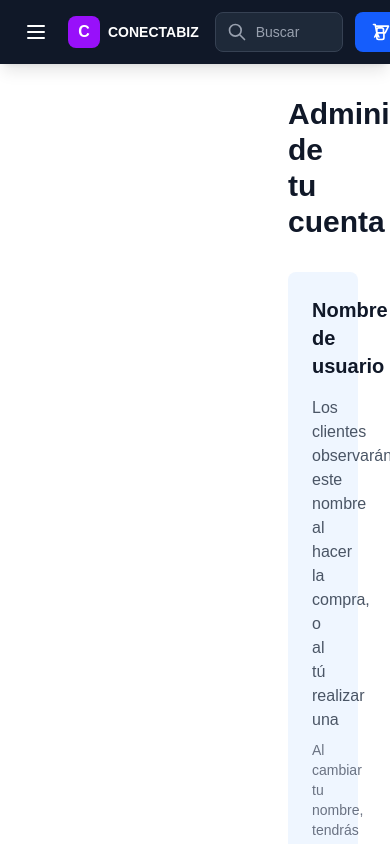
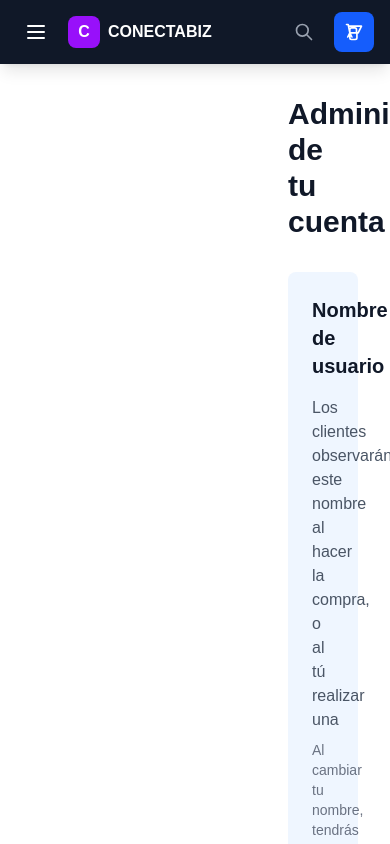
Before and after one commit to MiguelRestrepoL/ConectaBizFend, a Next.js app: page /perfil in a window 390 px wide. Shown: the top 844 px of the page. Built offline with nearby package versions, Linux system fonts and the light colour scheme; no server answers.

Commit message:
Responsive - header test (?)

```diff
--- a/src/app/components/Header.jsx
+++ b/src/app/components/Header.jsx
@@ -4,18 +4,11 @@ import React from 'react';
 
 const Header = ({ userName = 'Usuario', onMenuClick }) => {
   return (
-    <header className="
-      fixed top-0 right-0 z-40
-      bg-gray-900 text-white
-      w-full
-      lg:left-64
-      shadow-lg
-    ">
-      <div className="h-16 px-4 lg:px-8 flex items-center justify-between gap-4">
+    <header className="fixed top-0 right-0 z-40 bg-gray-900 text-white w-full lg:left-64 shadow-lg">
+      <div className="h-16 px-4 lg:px-8 flex items-center justify-between">
 
-        {/* SECCIÓN IZQUIERDA: Solo en móvil/tablet */}
+        {/* IZQUIERDA: Solo móvil/tablet */}
         <div className="flex items-center gap-3 lg:hidden">
-          {/* Hamburguesa */}
           <button
             onClick={onMenuClick}
             className="p-2 hover:bg-gray-800 rounded-lg transition-colors"
@@ -26,33 +19,33 @@ const Header = ({ userName = 'Usuario', onMenuClick }) => {
             </svg>
           </button>
 
-          {/* Logo */}
           <div className="flex items-center gap-2">
             <div className="w-8 h-8 bg-purple-600 rounded-lg flex items-center justify-center">
               <span className="text-white font-bold">C</span>
             </div>
-            <span className="font-bold text-sm sm:text-base">CONECTABIZ</span>
+            <span className="font-bold">CONECTABIZ</span>
           </div>
         </div>
 
-        {/* SECCIÓN CENTRO: Solo en desktop */}
-        <div className="hidden lg:flex flex-1 justify-center">
-          <h1 className="text-lg font-medium">
+        {/* CENTRO: Solo desktop */}
+        <div className="hidden lg:flex flex-1 justify-center min-w-0 px-4">
+          <h1 className="text-lg font-medium whitespace-nowrap">
             ¡Bienvenido nuevamente {userName}!
           </h1>
         </div>
 
-        {/* SECCIÓN DERECHA: Siempre visible */}
+        {/* DERECHA: Búsqueda + Botón */}
         <div className="flex items-center gap-3 flex-shrink-0">
 
-          {/* Input de Búsqueda */}
+          {/* Búsqueda - Desktop: input completo, Móvil: solo ícono */}
           <div className="relative">
+            {/* Input completo (hidden en móvil muy pequeño) */}
             <input
               type="text"
               placeholder="Buscar"
               className="
-                h-10
-                w-32 sm:w-48 lg:w-64
+                hidden sm:block
+                h-10 w-48 lg:w-64
                 bg-gray-800
                 text-white text-sm
                 placeholder-gray-400
@@ -62,11 +55,10 @@ const Header = ({ userName = 'Usuario', onMenuClick }) => {
                 focus:outline-none
                 focus:ring-2
                 focus:ring-purple-500
-                focus:border-purple-500
               "
             />
             <svg
-              className="absolute left-3 top-1/2 transform -translate-y-1/2 w-5 h-5 text-gray-400 pointer-events-none"
+              className="hidden sm:block absolute left-3 top-2.5 w-5 h-5 text-gray-400 pointer-events-none"
               fill="none"
               stroke="currentColor"
               viewBox="0 0 24 24"
@@ -78,21 +70,27 @@ const Header = ({ userName = 'Usuario', onMenuClick }) => {
                 d="M21 21l-6-6m2-5a7 7 0 11-14 0 7 7 0 0114 0z"
               />
             </svg>
+
+            {/* Solo ícono en móvil */}
+            <button className="sm:hidden p-2 hover:bg-gray-800 rounded-lg">
+              <svg className="w-5 h-5 text-gray-400" fill="none" stroke="currentColor" viewBox="0 0 24 24">
+                <path strokeLinecap="round" strokeLinejoin="round" strokeWidth={2} d="M21 21l-6-6m2-5a7 7 0 11-14 0 7 7 0 0114 0z" />
+              </svg>
+            </button>
           </div>
 
-          {/* Botón Mi Tienda */}
+          {/* Botón Mi Tienda / Carrito */}
           <button
             className="
-              h-10
+              h-10 w-10 sm:w-auto
               bg-blue-600
               hover:bg-blue-700
               text-white text-sm
-              px-4
+              sm:px-4
               rounded-lg
-              flex items-center gap-2
+              flex items-center justify-center sm:justify-start gap-2
               transition-colors
               flex-shrink-0
-              whitespace-nowrap
             "
           >
             <svg
@@ -108,7 +106,7 @@ const Header = ({ userName = 'Usuario', onMenuClick }) => {
                 d="M3 3h2l.4 2M7 13h10l4-8H5.4m0 0L7 13m0 0l-2.5 5M7 13l2.5 5m6-5v6a2 2 0 01-2 2H9a2 2 0 01-2-2v-6m8 0V9a2 2 0 00-2-2H9a2 2 0 00-2 2v4.01"
               />
             </svg>
-            <span className="hidden sm:inline">Mi tienda</span>
+            <span className="hidden sm:inline whitespace-nowrap">Mi tienda</span>
           </button>
 
         </div>
```
